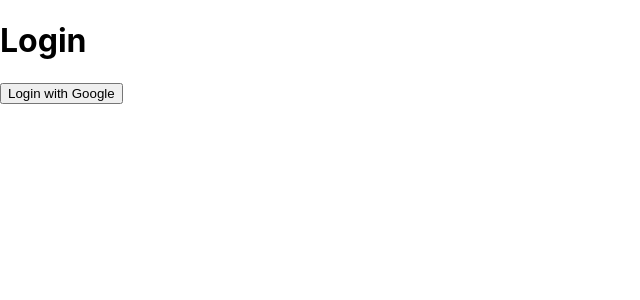
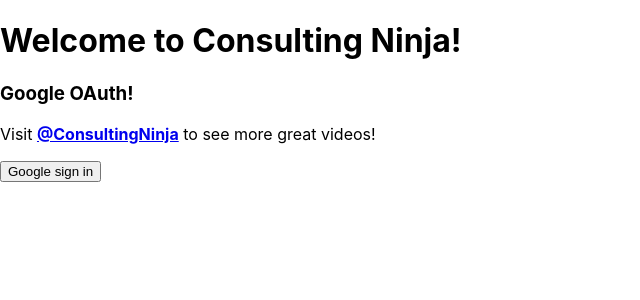
Before and after one commit to Cibiyanna26/Cp-Showdown-Client, a React (Create React App) app: page /login in a window 1280 px wide. Shown: the top 300 px of the page, without its empty margins (0-640 px from the left). Built offline with nearby package versions, Linux system fonts and the light colour scheme.

Commit message:
commit changes

```diff
--- a/src/Pages/Login.js
+++ b/src/Pages/Login.js
@@ -1,17 +1,38 @@
 import React from "react";
 import { useNavigate } from "react-router-dom";
+
+function navigate(url) {
+  window.location.href = url;
+}
+
+
+async function auth() {
+  const response = await fetch("http://localhost:5000/auth/v1", {
+    method: "post",
+  });
+
+  const data = await response.json();
+  navigate(data.url);
+}
+
 
 const Login = () => {
   const navigate = useNavigate();
   return (
     <>
-      <h1>Login</h1>
-      <button
-        onClick={() => {
-          navigate("/leetcodeOnboarding");
-        }}
-      >
-        Login with Google
+      <h1>Welcome to Consulting Ninja!</h1>
+      <h3>Google OAuth!</h3>
+      <p>
+        Visit{" "}
+        <a href="https://www.youtube.com/@ConsultingNinja/featured">
+          <strong>@ConsultingNinja</strong>
+        </a>{" "}
+        to see more great videos!
+      </p>
+
+      <button className="btn-auth" type="button" onClick={() => auth()}>
+        {/* <img className="btn-auth-img" src={googleButton} alt="google sign in" /> */}
+        Google sign in
       </button>
     </>
   );
```
